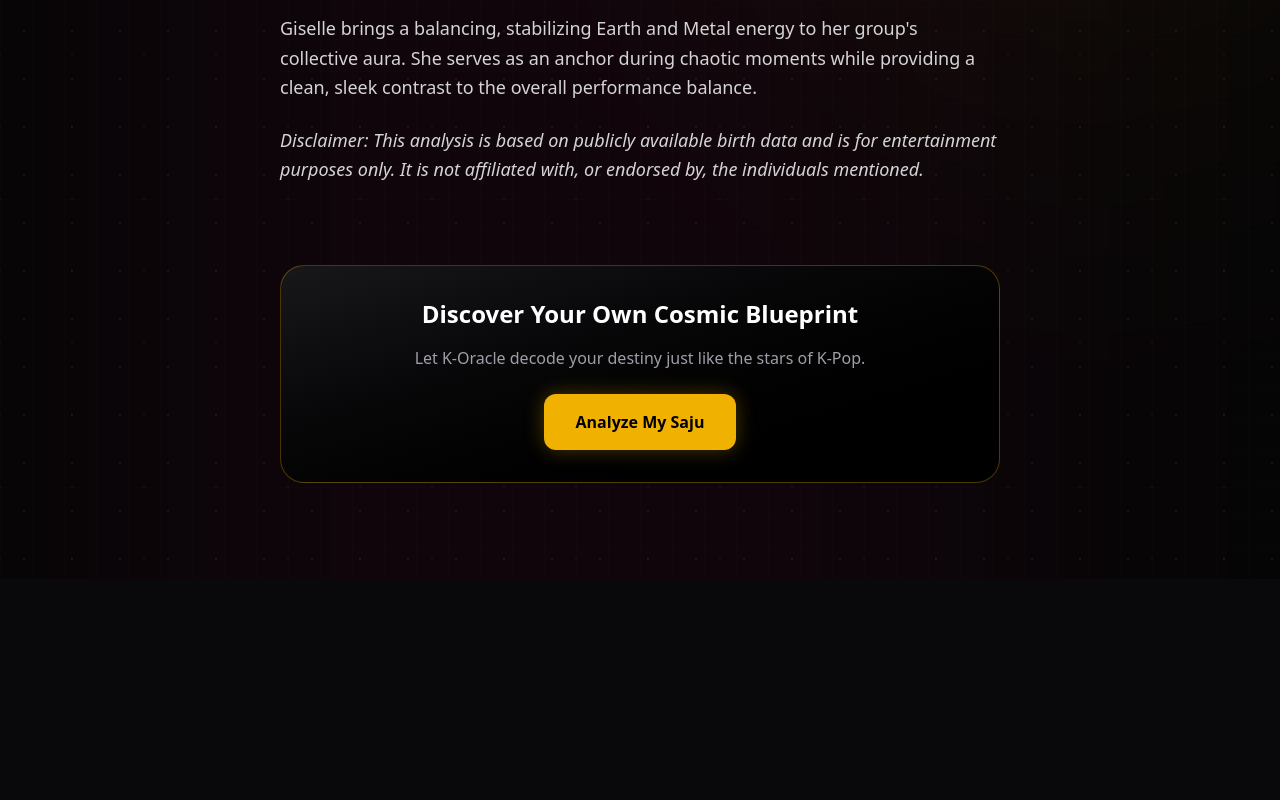
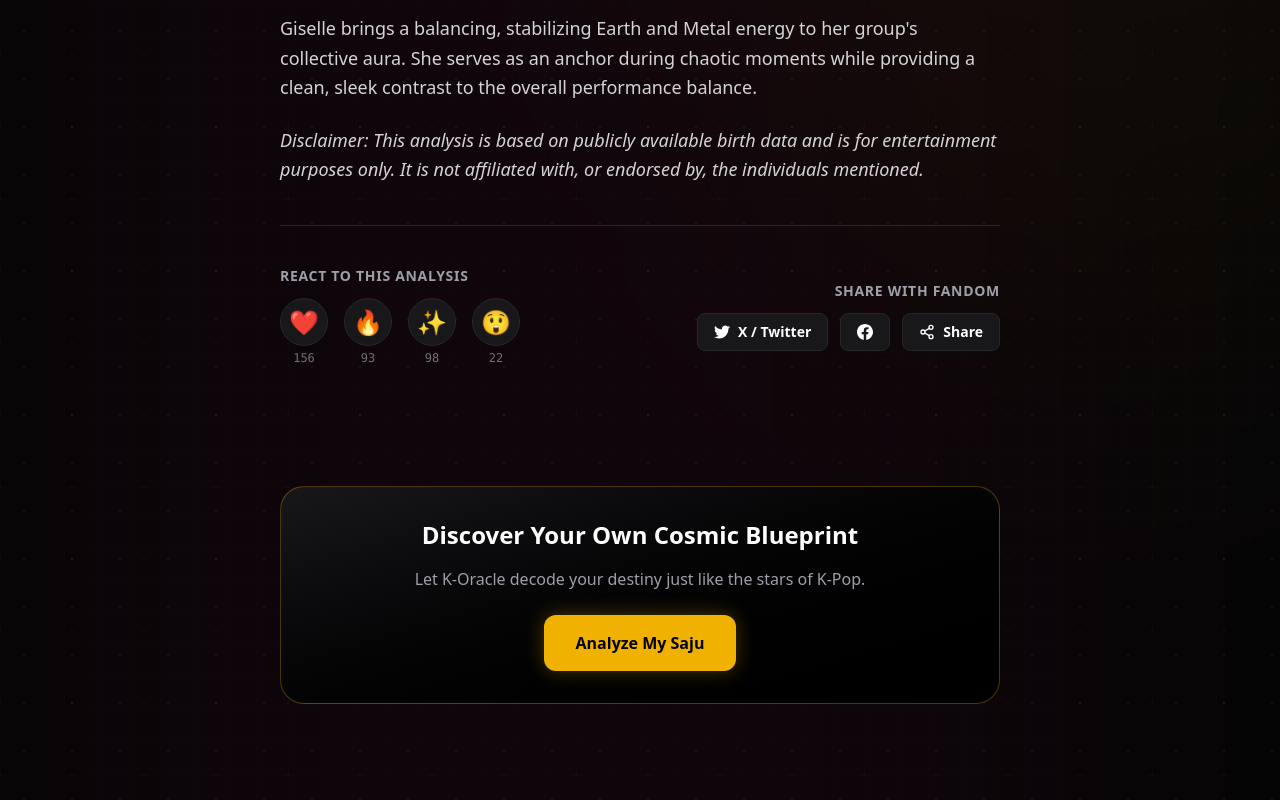
Before and after one commit to cwjung77-glitch/K-oracle, a Next.js app: page /blog/aespa-giselle-saju-analysis-destiny in a window 1280 px wide. Shown: the part 4121-4921 px from the top of the page. Before the commit the page ends 4700 px from the top, so only its background shows below. Built offline with nearby package versions, Linux system fonts and the light colour scheme.

Commit message:
Add social share and emoji reaction buttons to blog posts

```diff
--- a/src/app/blog/[slug]/page.js
+++ b/src/app/blog/[slug]/page.js
@@ -4,6 +4,7 @@ import matter from 'gray-matter';
 import ReactMarkdown from 'react-markdown';
 import remarkGfm from 'remark-gfm';
 import Link from 'next/link';
+import BlogEngagement from '@/components/features/BlogEngagement';
 import { ArrowLeft } from 'lucide-react';
 
 export async function generateStaticParams() {
@@ -141,6 +142,8 @@ export default async function BlogPost({ params }) {
           </div>
         </article>
 
+        <BlogEngagement title={data.title} slug={params.slug} />
+
         <div className="mt-20 p-8 bg-gradient-to-br from-zinc-900 to-black border border-yellow-500/30 rounded-3xl text-center">
           <h3 className="text-2xl font-black mb-4">Discover Your Own Cosmic Blueprint</h3>
           <p className="text-zinc-400 mb-6">Let K-Oracle decode your destiny just like the stars of K-Pop.</p>
--- /dev/null
+++ b/src/components/features/BlogEngagement.jsx
@@ -0,0 +1,108 @@
+'use client';
+
+import { useState, useEffect } from 'react';
+import { Share2, Heart, Flame, Sparkles, MessageCircleWarning } from 'lucide-react';
+
+export default function BlogEngagement({ title, slug }) {
+  const [reactions, setReactions] = useState({ heart: 0, fire: 0, sparkle: 0, shock: 0 });
+  const [hasReacted, setHasReacted] = useState(false);
+
+  useEffect(() => {
+    const saved = localStorage.getItem(`reactions_${slug}`);
+    if (saved) {
+      setHasReacted(true);
+      // We don't load the numbers from local storage as real global numbers,
+      // but we can mock a random initial number for social proof
+    }
+
+    // Mock global reactions for visual appeal
+    setReactions({
+      heart: Math.floor(Math.random() * 50) + 120,
+      fire: Math.floor(Math.random() * 30) + 80,
+      sparkle: Math.floor(Math.random() * 40) + 90,
+      shock: Math.floor(Math.random() * 10) + 20
+    });
+  }, [slug]);
+
+  const handleReact = (type) => {
+    if (hasReacted) return;
+    setReactions(prev => ({ ...prev, [type]: prev[type] + 1 }));
+    setHasReacted(true);
+    localStorage.setItem(`reactions_${slug}`, 'true');
+  };
+
+  const handleShare = async (platform) => {
+    const url = typeof window !== 'undefined' ? window.location.href : '';
+    const shareText = `Check out this cosmic Saju analysis: ${title}`;
+
+    if (platform === 'twitter') {
+      window.open(`https://twitter.com/intent/tweet?text=${encodeURIComponent(shareText)}&url=${encodeURIComponent(url)}`, '_blank');
+    } else if (platform === 'facebook') {
+      window.open(`https://www.facebook.com/sharer/sharer.php?u=${encodeURIComponent(url)}`, '_blank');
+    } else if (platform === 'threads') {
+      // Threads doesn't have a direct share URL yet, use native share if available
+      if (navigator.share) {
+        navigator.share({ title, text: shareText, url });
+      } else {
+        navigator.clipboard.writeText(url);
+        alert('Link copied to clipboard to share on Threads!');
+      }
+    } else if (platform === 'native') {
+      if (navigator.share) {
+        navigator.share({ title, text: shareText, url });
+      } else {
+        navigator.clipboard.writeText(url);
+        alert('Link copied to clipboard!');
+      }
+    }
+  };
+
+  return (
+    <div className="py-10 mt-10 border-t border-zinc-800">
+      <div className="flex flex-col md:flex-row justify-between items-center gap-8">
+
+        {/* Emoji Reactions */}
+        <div className="flex flex-col items-center md:items-start gap-3">
+          <span className="text-zinc-400 font-bold text-sm uppercase tracking-wider">React to this analysis</span>
+          <div className="flex gap-4">
+            <button onClick={() => handleReact('heart')} className="flex flex-col items-center gap-1 group">
+              <div className="w-12 h-12 rounded-full bg-zinc-900 border border-zinc-800 flex items-center justify-center text-2xl group-hover:scale-110 group-hover:border-red-500 transition-all">❤️</div>
+              <span className="text-xs text-zinc-500 font-mono">{reactions.heart}</span>
+            </button>
+            <button onClick={() => handleReact('fire')} className="flex flex-col items-center gap-1 group">
+              <div className="w-12 h-12 rounded-full bg-zinc-900 border border-zinc-800 flex items-center justify-center text-2xl group-hover:scale-110 group-hover:border-orange-500 transition-all">🔥</div>
+              <span className="text-xs text-zinc-500 font-mono">{reactions.fire}</span>
+            </button>
+            <button onClick={() => handleReact('sparkle')} className="flex flex-col items-center gap-1 group">
+              <div className="w-12 h-12 rounded-full bg-zinc-900 border border-zinc-800 flex items-center justify-center text-2xl group-hover:scale-110 group-hover:border-yellow-500 transition-all">✨</div>
+              <span className="text-xs text-zinc-500 font-mono">{reactions.sparkle}</span>
+            </button>
+            <button onClick={() => handleReact('shock')} className="flex flex-col items-center gap-1 group">
+              <div className="w-12 h-12 rounded-full bg-zinc-900 border border-zinc-800 flex items-center justify-center text-2xl group-hover:scale-110 group-hover:border-blue-500 transition-all">😲</div>
+              <span className="text-xs text-zinc-500 font-mono">{reactions.shock}</span>
+            </button>
+          </div>
+        </div>
+
+        {/* Share Buttons */}
+        <div className="flex flex-col items-center md:items-end gap-3">
+          <span className="text-zinc-400 font-bold text-sm uppercase tracking-wider">Share with fandom</span>
+          <div className="flex gap-3">
+            <button onClick={() => handleShare('twitter')} className="px-4 py-2 rounded-lg bg-zinc-900 border border-zinc-800 hover:bg-[#1DA1F2] hover:text-white transition-colors font-bold text-sm flex items-center gap-2">
+              <svg className="w-4 h-4 fill-current" viewBox="0 0 24 24"><path d="M23.953 4.57a10 10 0 01-2.825.775 4.958 4.958 0 002.163-2.723c-.951.555-2.005.959-3.127 1.184a4.92 4.92 0 00-8.384 4.482C7.69 8.095 4.067 6.13 1.64 3.162a4.822 4.822 0 00-.666 2.475c0 1.71.87 3.213 2.188 4.096a4.904 4.904 0 01-2.228-.616v.06a4.923 4.923 0 003.946 4.827 4.996 4.996 0 01-2.212.085 4.936 4.936 0 004.604 3.417 9.867 9.867 0 01-6.102 2.105c-.39 0-.779-.023-1.17-.067a13.995 13.995 0 007.557 2.209c9.053 0 13.998-7.496 13.998-13.985 0-.21 0-.42-.015-.63A9.935 9.935 0 0024 4.59z"/></svg>
+              X / Twitter
+            </button>
+            <button onClick={() => handleShare('facebook')} className="px-4 py-2 rounded-lg bg-zinc-900 border border-zinc-800 hover:bg-[#1877F2] hover:text-white transition-colors font-bold text-sm flex items-center gap-2">
+              <svg className="w-4 h-4 fill-current" viewBox="0 0 24 24"><path d="M24 12.073c0-6.627-5.373-12-12-12s-12 5.373-12 12c0 5.99 4.388 10.954 10.125 11.854v-8.385H7.078v-3.469h3.047V9.43c0-3.007 1.792-4.669 4.533-4.669 1.312 0 2.686.235 2.686.235v2.953H15.83c-1.491 0-1.956.925-1.956 1.874v2.25h3.328l-.532 3.469h-2.796v8.385C19.612 23.027 24 18.062 24 12.073z"/></svg>
+            </button>
+            <button onClick={() => handleShare('native')} className="px-4 py-2 rounded-lg bg-zinc-900 border border-zinc-800 hover:bg-zinc-700 transition-colors font-bold text-sm flex items-center gap-2">
+              <Share2 className="w-4 h-4" />
+              Share
+            </button>
+          </div>
+        </div>
+
+      </div>
+    </div>
+  );
+}
```
